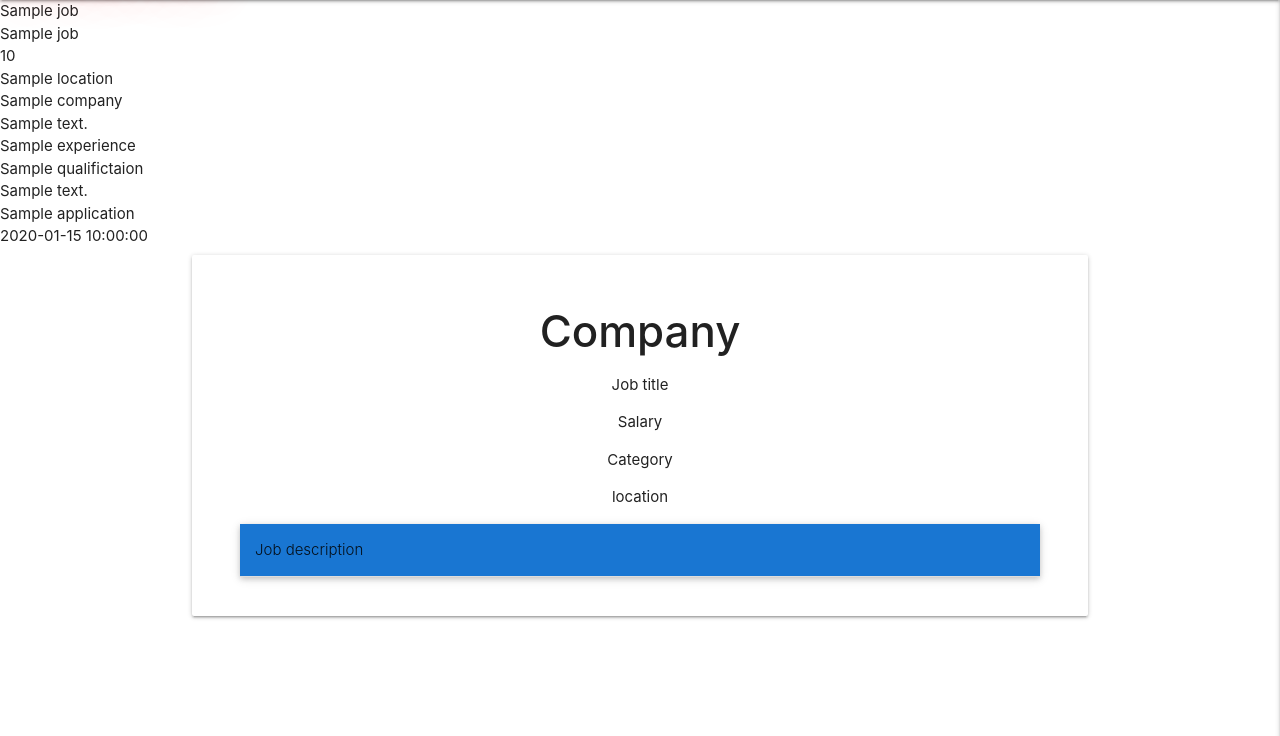
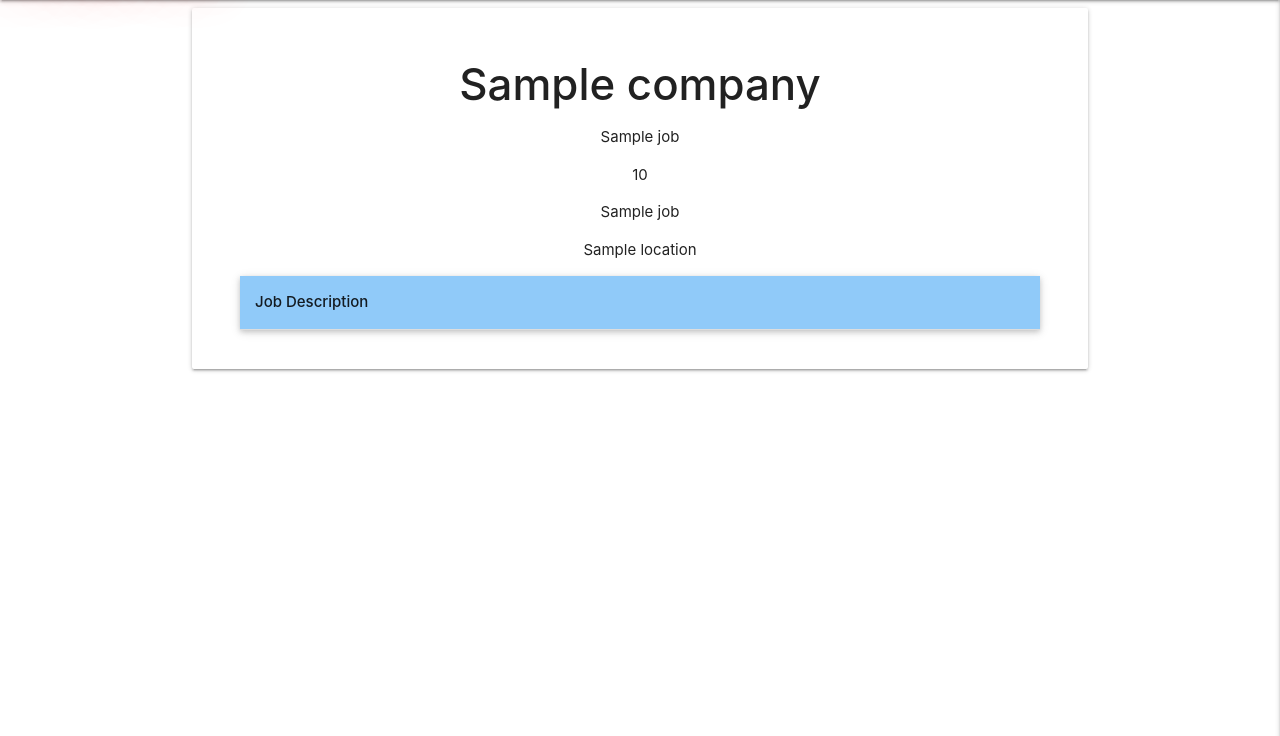
Before and after one commit to Sojasmine/swedevco, a Flask app: page /get_jobs in a window 1280 px wide. Shown: the part 64-800 px from the top of the page. Run offline with Flask 2, Linux system fonts and the light colour scheme; a database or web service that is not in the repository returns one stand-in record (values such as "Sample title"); some libraries are stand-ins or nearby versions; some web fonts are replaced.

Commit message:
Bind data from DB

```diff
--- a/run.py
+++ b/run.py
@@ -23,10 +23,9 @@ def index():
     return render_template("index.html")
 
 
-
 @app.route("/get_jobs")
 def get_jobs():
-    jobs = mongo.db.jobs.find()
+    jobs = list(mongo.db.jobs.find())
     return render_template("jobs.html", jobs=jobs)
 
 
--- a/static/css/styles.css
+++ b/static/css/styles.css
@@ -83,7 +83,3 @@
     border-radius: 20px 20px;
 
   }
-
-  h6 {
-    text-decoration: underline;
-  }
--- a/templates/jobs.html
+++ b/templates/jobs.html
@@ -1,56 +1,43 @@
 {% extends "base.html" %}
 {% block content %}
 
-{% for jobs in jobs %}
-    {{ jobs.category_name }}<br>
-    {{ jobs. job_title }}<br>
-    {{ jobs.salary }}<br>
-    {{ jobs.location }}<br>
-    {{ jobs.company }}<br>
-    {{ jobs.jobs_description }}<br>
-    {{ jobs.experience }}<br>
-    {{ jobs.qualifictaion }}<br>
-    {{ jobs.about_the_company}}<br>
-    {{ jobs.application }}<br>
-    {{ jobs.submit_date }}<br>
-{% endfor %}
-
 
 <div class="container">
+    {% for jobs in jobs %}
     <div class="card-panel">
         <h3 class="center-align">
-            <strong>Company</strong></h3>
-        <p class="center-align">Job title</p>
-        <p class="center-align">Salary</p>
-        <p class="center-align">Category</p>
-        <p class="center-align">location</p>
+            <strong>{{ jobs.company }}</strong></h3>
+        <p class="center-align">{{ jobs. job_title }}</p>
+        <p class="center-align">{{ jobs.salary }}</p>
+        <p class="center-align">{{ jobs.category_name }}</p>
+        <p class="center-align">{{ jobs.location }}</p>
 
         <ul class="collapsible popout ">
             <li>
-              <div class="collapsible-header light blue darken-2">Job description</div>
-              <div class="collapsible-body"><span>Lorem ipsum dolor sit
-                  jhhjkjhljlkjlkö
-
+              <div class="collapsible-header light  blue lighten-3"><strong>Job Description</strong></div>
+              <div class="collapsible-body"><span>
+                {{ jobs.jobs_description }}
               </span>
-                <div>
-                <h6>Experience</h6>
-                <p>grghtry</p></div>
 
                 <div>
-                <h6>Qualification</h6>
-                <p>grghtry</p></div>
+                <h6><strong>Experience:</strong></h6>
+                <p>{{ jobs.experience }}</p></div>
 
                 <div>
-                <h6>About the company</h6>
-                <p>grghtry</p></div>
+                <h6><strong>Qualification:</strong></h6>
+                <p>{{ jobs.qualifictaion }}</p></div>
 
                 <div>
-                <h6>Application</h6>
-                <p>grghtry</p></div>
+                <h6><strong>About the Company:</strong>/h6>
+                <p>{{ jobs.about_the_company}}</p></div>
 
                 <div>
-                <h6>Submit date</h6>
-                <p>grghtry</p></div>
+               <h6><strong>Application:</strong></h6>
+                <p>{{ jobs.application }}</p></div>
+
+                <div>
+                <h6><strong>Last Submit Date:</strong></h6>
+                <p>{{ jobs.submit_date }}</p></div>
 
                 </div>
 
@@ -59,6 +46,7 @@
           </ul>
 
     </div>
+    {% endfor %}
 </div>
 
 
--- a/templates/profile.html
+++ b/templates/profile.html
@@ -6,9 +6,9 @@
     <div class="col s12 m4 offset-m4">
         <div class="card-panel  blue lighten-4">
             <h4 class="center-align white">
+
                 {{ username }}
-                {{ first_name }}
-                {{ last_name }}
+
             </h4>
         </div>
     </div>
```
